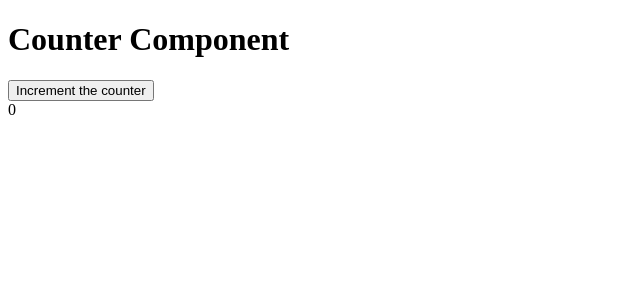
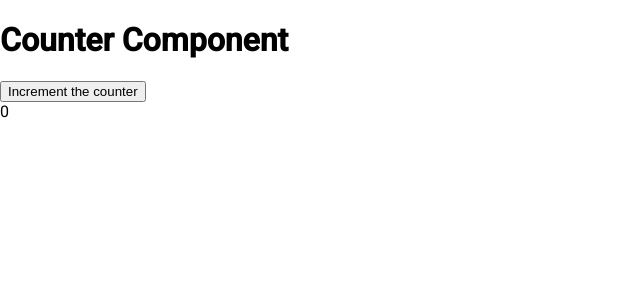
Before and after one commit to joelstevick/ng-pom-testing-examples, an Angular app: page / in a window 1280 px wide. Shown: the top 300 px of the page, without its empty margins (0-640 px from the left). Built offline with nearby package versions, Linux system fonts and the light colour scheme.

Commit message:
user story 3

```diff
--- a/angular.json
+++ b/angular.json
@@ -24,6 +24,7 @@
               "src/assets"
             ],
             "styles": [
+              "./node_modules/@angular/material/prebuilt-themes/indigo-pink.css",
               "src/styles.css"
             ],
             "scripts": []
@@ -87,6 +88,7 @@
               "src/assets"
             ],
             "styles": [
+              "./node_modules/@angular/material/prebuilt-themes/indigo-pink.css",
               "src/styles.css"
             ],
             "scripts": []
--- a/package.json
+++ b/package.json
@@ -12,10 +12,12 @@
   "private": true,
   "dependencies": {
     "@angular/animations": "~11.1.2",
+    "@angular/cdk": "^11.2.13",
     "@angular/common": "~11.1.2",
     "@angular/compiler": "~11.1.2",
     "@angular/core": "~11.1.2",
     "@angular/forms": "~11.1.2",
+    "@angular/material": "^11.2.13",
     "@angular/platform-browser": "~11.1.2",
     "@angular/platform-browser-dynamic": "~11.1.2",
     "@angular/router": "~11.1.2",
--- a/src/index.html
+++ b/src/index.html
@@ -6,6 +6,9 @@
   <base href="/">
   <meta name="viewport" content="width=device-width, initial-scale=1">
   <link rel="icon" type="image/x-icon" href="favicon.ico">
+  <link rel="preconnect" href="https://fonts.gstatic.com">
+  <link href="https://fonts.googleapis.com/css2?family=Roboto:wght@300;400;500&display=swap" rel="stylesheet">
+  <link href="https://fonts.googleapis.com/icon?family=Material+Icons" rel="stylesheet">
 </head>
 <body>
   <app-root></app-root>
--- a/src/styles.css
+++ b/src/styles.css
@@ -1 +1,4 @@
 /* You can add global styles to this file, and also import other style files */
+
+html, body { height: 100%; }
+body { margin: 0; font-family: Roboto, "Helvetica Neue", sans-serif; }
```
Also changed, not shown: src/app/app.module.ts (+6 -9 lines), src/app/examples/components/counter/counter.angular-testbed.pom.ts (+11 -1 lines), 2 other files (tests, documents, lock files or other folders).
